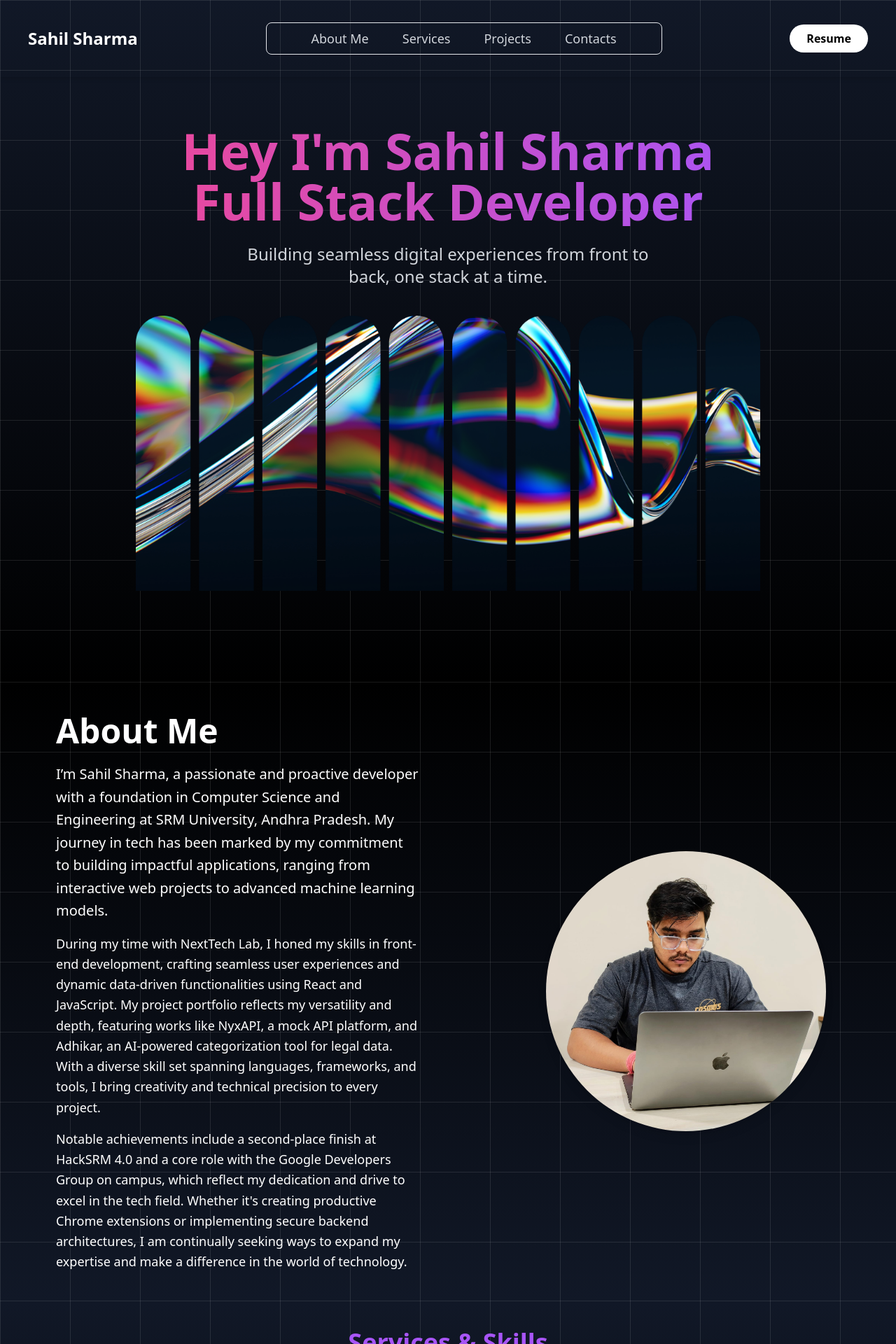
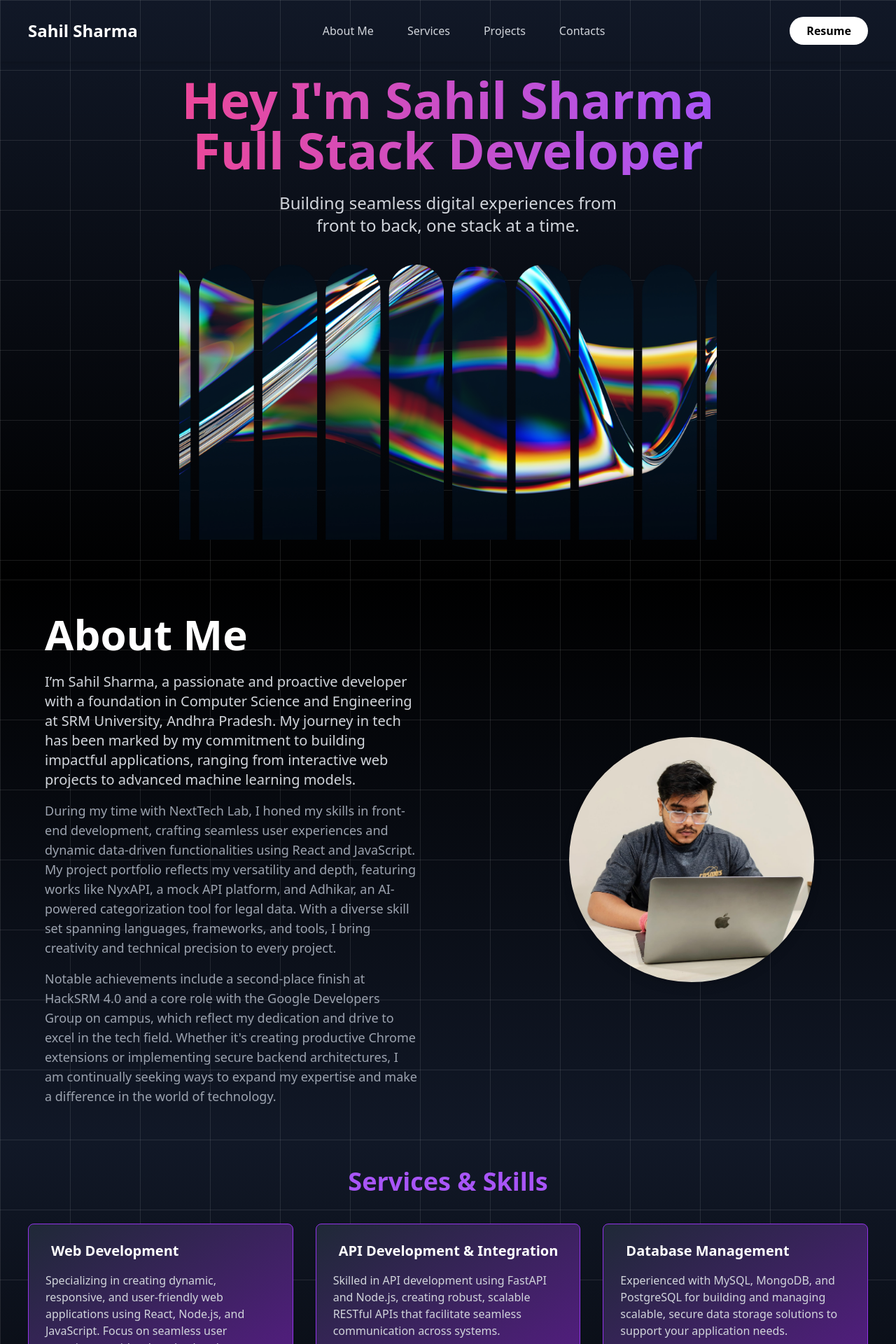
Before and after one commit to Sahil-Sharma06/Portfolio2.0, a Next.js app: page / in a window 1280 px wide. Shown: the top 1920 px of the page at 70% size. Built offline with nearby package versions, Linux system fonts and the light colour scheme.

Commit message:
Added responsiveness

```diff
--- a/src/app/components/aboutme.tsx
+++ b/src/app/components/aboutme.tsx
@@ -4,29 +4,47 @@ import React from "react";
 
 export default function AboutMe() {
   return (
-    <section className="relative flex flex-col items-center justify-center min-h-screen p-10 text-white md:flex-row bg-gradient-to-b from-black to-gray-900">
+    <section className="relative flex flex-col items-center justify-center min-h-screen px-6 py-10 text-white md:flex-row bg-gradient-to-b from-black to-gray-900">
       {/* Grid Overlay Background */}
       <div className="grid-overlay"></div>
 
       {/* Text Content */}
-      <div className="relative z-10 flex-1 max-w-5xl px-10 mb-10 md:mb-0 md:mr-10 md:pr-10 lg:pr-20">
-        <div className="relative mb-4 text-center md:text-left">
-          <h2 className="mb-4 text-5xl font-bold leading-tight">About Me</h2>
+      <div className="relative z-10 flex-1 max-w-5xl px-4 sm:px-8 md:px-10 lg:pr-20 md:mb-0 md:mr-10">
+        <div className="relative mb-6 text-center md:text-left">
+          <h2 className="mb-6 text-4xl font-bold leading-tight sm:text-5xl lg:text-6xl">
+            About Me
+          </h2>
         </div>
-        <p className="mt-4 text-xl leading-relaxed text-center md:text-left">
-          I’m Sahil Sharma, a passionate and proactive developer with a foundation in Computer Science and Engineering at SRM University, Andhra Pradesh. My journey in tech has been marked by my commitment to building impactful applications, ranging from interactive web projects to advanced machine learning models.
+        <p className="mt-4 text-base leading-relaxed text-center text-gray-300 md:text-left sm:text-lg lg:text-xl">
+          I’m Sahil Sharma, a passionate and proactive developer with a
+          foundation in Computer Science and Engineering at SRM University,
+          Andhra Pradesh. My journey in tech has been marked by my commitment
+          to building impactful applications, ranging from interactive web
+          projects to advanced machine learning models.
         </p>
-        <p className="mt-4 text-lg leading-relaxed text-center md:text-left">
-          During my time with NextTech Lab, I honed my skills in front-end development, crafting seamless user experiences and dynamic data-driven functionalities using React and JavaScript. My project portfolio reflects my versatility and depth, featuring works like NyxAPI, a mock API platform, and Adhikar, an AI-powered categorization tool for legal data. With a diverse skill set spanning languages, frameworks, and tools, I bring creativity and technical precision to every project.
+        <p className="mt-4 text-sm leading-relaxed text-center text-gray-400 md:text-left sm:text-base lg:text-lg">
+          During my time with NextTech Lab, I honed my skills in front-end
+          development, crafting seamless user experiences and dynamic
+          data-driven functionalities using React and JavaScript. My project
+          portfolio reflects my versatility and depth, featuring works like
+          NyxAPI, a mock API platform, and Adhikar, an AI-powered categorization
+          tool for legal data. With a diverse skill set spanning languages,
+          frameworks, and tools, I bring creativity and technical precision to
+          every project.
         </p>
-        <p className="mt-4 text-lg leading-relaxed text-center md:text-left">
-          Notable achievements include a second-place finish at HackSRM 4.0 and a core role with the Google Developers Group on campus, which reflect my dedication and drive to excel in the tech field. Whether it&apos;s creating productive Chrome extensions or implementing secure backend architectures, I am continually seeking ways to expand my expertise and make a difference in the world of technology.
+        <p className="mt-4 text-sm leading-relaxed text-center text-gray-400 md:text-left sm:text-base lg:text-lg">
+          Notable achievements include a second-place finish at HackSRM 4.0 and
+          a core role with the Google Developers Group on campus, which reflect
+          my dedication and drive to excel in the tech field. Whether it&apos;s
+          creating productive Chrome extensions or implementing secure backend
+          architectures, I am continually seeking ways to expand my expertise
+          and make a difference in the world of technology.
         </p>
       </div>
 
-      {/* Image Placeholder */}
+      {/* Image Section */}
       <div className="relative z-10 flex justify-center flex-1 mt-10 md:mt-0">
-        <div className="rounded-full overflow-hidden w-80 h-80 md:w-[350px] md:h-[350px] lg:w-[400px] lg:h-[400px] shadow-lg">
+        <div className="overflow-hidden rounded-full shadow-lg w-64 h-64 sm:w-72 sm:h-72 md:w-[300px] md:h-[300px] lg:w-[350px] lg:h-[350px]">
           <Image
             src="/MyImage.jpg"
             alt="Profile"
--- a/src/app/components/heroSection.tsx
+++ b/src/app/components/heroSection.tsx
@@ -15,15 +15,15 @@ export default function HeroSection() {
       {/* Hero Section */}
       <section
         id="hero"
-        className="relative w-full h-[974px] pt-[106px] flex flex-col items-center justify-center text-center bg-gradient-to-b from-gray-900 to-black"
+        className="relative w-full min-h-screen pt-[106px] flex flex-col items-center justify-center text-center bg-gradient-to-b from-gray-900 to-black"
       >
         {/* Grid Overlay */}
         <div className="absolute inset-0 grid-overlay"></div>
 
         {/* Main Content */}
-        <div className="relative z-10">
+        <div className="relative z-10 px-4 md:px-6 lg:px-10">
           {/* Main Title */}
-          <h1 className="text-5xl font-bold text-transparent md:text-6xl lg:text-7xl bg-clip-text bg-gradient-to-r from-pink-500 to-purple-500">
+          <h1 className="text-4xl font-bold text-transparent sm:text-5xl md:text-6xl lg:text-7xl bg-clip-text bg-gradient-to-r from-pink-500 to-purple-500">
             Hey I&apos;m Sahil Sharma
             <br />
             Full Stack Developer
@@ -31,14 +31,14 @@ export default function HeroSection() {
 
           {/* Subtitle Text */}
           <div className="flex justify-center mt-6">
-            <p className="max-w-xl text-lg text-center text-gray-300 md:text-xl lg:text-2xl">
+            <p className="max-w-lg text-base text-center text-gray-300 sm:text-lg md:text-xl lg:text-2xl">
               Building seamless digital experiences from front to back, one
               stack at a time.
             </p>
           </div>
 
           {/* Decorative Graphic */}
-          <div className="mt-10 w-full max-w-5xl h-72 md:h-96 lg:h-[450px] bg-contain bg-no-repeat">
+          <div className="mt-10 w-full max-w-xs h-56 sm:max-w-md sm:h-72 md:max-w-3xl md:h-96 lg:h-[450px]">
             <Image
               src="/heroImage.png"
               alt="Decorative Graphic"
--- a/src/app/components/navbar.tsx
+++ b/src/app/components/navbar.tsx
@@ -21,29 +21,41 @@ export default function Navbar() {
 
   return (
     <nav
-      className={`fixed top-0 left-0 z-50 w-full px-6 md:px-10 py-4 md:py-8 shadow-md transition-colors duration-300 ${
+      className={`fixed top-0 left-0 z-50 w-full px-4 sm:px-6 md:px-10 py-4 md:py-6 shadow-md transition-colors duration-300 ${
         isScrolled
           ? "bg-gray-900 bg-opacity-90 border-gray-700"
           : "bg-transparent border-gray-500"
       } flex items-center justify-between`}
     >
       {/* Logo */}
-      <h1 className="text-xl font-bold text-white md:text-2xl whitespace-nowrap">
+      <h1 className="text-lg font-bold text-white md:text-2xl whitespace-nowrap">
         Sahil Sharma
       </h1>
 
       {/* Desktop Links */}
-      <div className="items-center justify-center hidden px-16 py-2 space-x-12 text-lg font-medium text-gray-300 bg-opacity-50 border rounded-lg md:flex">
-        <a href="#about" className="transition-colors hover:text-white">
+      <div className="items-center hidden space-x-8 md:flex lg:space-x-12">
+        <a
+          href="#about"
+          className="text-sm font-medium text-gray-300 lg:text-base hover:text-white"
+        >
           About Me
         </a>
-        <a href="#experience" className="transition-colors hover:text-white">
+        <a
+          href="#experience"
+          className="text-sm font-medium text-gray-300 lg:text-base hover:text-white"
+        >
           Services
         </a>
-        <a href="#projects" className="transition-colors hover:text-white">
+        <a
+          href="#projects"
+          className="text-sm font-medium text-gray-300 lg:text-base hover:text-white"
+        >
           Projects
         </a>
-        <a href="#contact" className="transition-colors hover:text-white">
+        <a
+          href="#contact"
+          className="text-sm font-medium text-gray-300 lg:text-base hover:text-white"
+        >
           Contacts
         </a>
       </div>
@@ -55,7 +67,7 @@ export default function Navbar() {
           target="_blank"
           rel="noopener noreferrer"
         >
-          <button className="px-6 py-2 text-sm font-semibold text-black bg-white rounded-full md:text-base hover:bg-gray-200">
+          <button className="px-4 py-2 text-sm font-semibold text-black bg-white rounded-full sm:px-6 lg:text-base hover:bg-gray-200">
             Resume
           </button>
         </a>
@@ -89,28 +101,28 @@ export default function Navbar() {
           <div className="flex flex-col items-center space-y-4">
             <a
               href="#about"
-              className="text-gray-300 hover:text-white"
+              className="text-sm text-gray-300 hover:text-white"
               onClick={() => setIsOpen(false)}
             >
               About Me
             </a>
             <a
               href="#experience"
-              className="text-gray-300 hover:text-white"
+              className="text-sm text-gray-300 hover:text-white"
               onClick={() => setIsOpen(false)}
             >
               Experience
             </a>
             <a
               href="#projects"
-              className="text-gray-300 hover:text-white"
+              className="text-sm text-gray-300 hover:text-white"
               onClick={() => setIsOpen(false)}
             >
               Projects
             </a>
             <a
               href="#contact"
-              className="text-gray-300 hover:text-white"
+              className="text-sm text-gray-300 hover:text-white"
               onClick={() => setIsOpen(false)}
             >
               Contacts
@@ -121,7 +133,7 @@ export default function Navbar() {
               rel="noopener noreferrer"
             >
               <button
-                className="px-5 py-2 text-sm font-semibold text-black bg-white rounded-full hover:bg-gray-200"
+                className="px-4 py-2 text-sm font-semibold text-black bg-white rounded-full hover:bg-gray-200"
                 onClick={() => setIsOpen(false)}
               >
                 Resume
--- a/src/app/components/services.tsx
+++ b/src/app/components/services.tsx
@@ -102,9 +102,6 @@ export default function Services() {
             <p className="mt-4 text-gray-300">
               Specializing in creating dynamic, responsive, and user-friendly web applications using React, Node.js, and JavaScript. Focus on seamless user experiences with robust backend functionality.
             </p>
-            <button className="mt-6 text-purple-400 hover:text-purple-500">
-              Explore More &rarr;
-            </button>
           </div>
 
           {/* Service Card - API Development & Integration */}
@@ -118,9 +115,6 @@ export default function Services() {
             <p className="mt-4 text-gray-300">
               Skilled in API development using FastAPI and Node.js, creating robust, scalable RESTful APIs that facilitate seamless communication across systems.
             </p>
-            <button className="mt-6 text-purple-400 hover:text-purple-500">
-              Explore More &rarr;
-            </button>
           </div>
 
           {/* Service Card - Database Management */}
@@ -134,9 +128,6 @@ export default function Services() {
             <p className="mt-4 text-gray-300">
               Experienced with MySQL, MongoDB, and PostgreSQL for building and managing scalable, secure data storage solutions to support your application needs.
             </p>
-            <button className="mt-6 text-purple-400 hover:text-purple-500">
-              Explore More &rarr;
-            </button>
           </div>
         </div>
 
```
Also changed, not shown: src/app/components/contact.tsx (+14 -14 lines), src/app/components/projects.tsx (+21 -21 lines).
